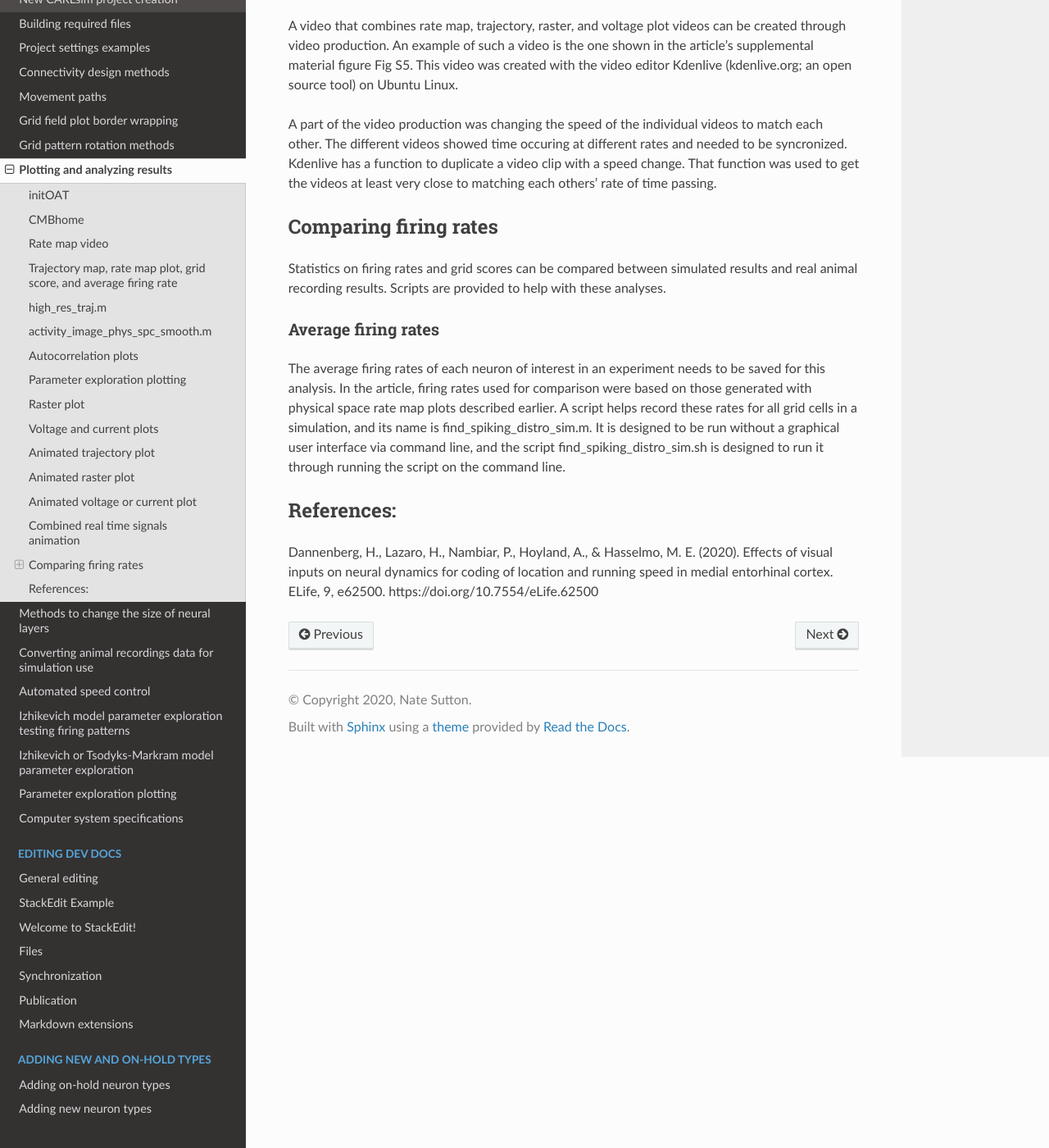
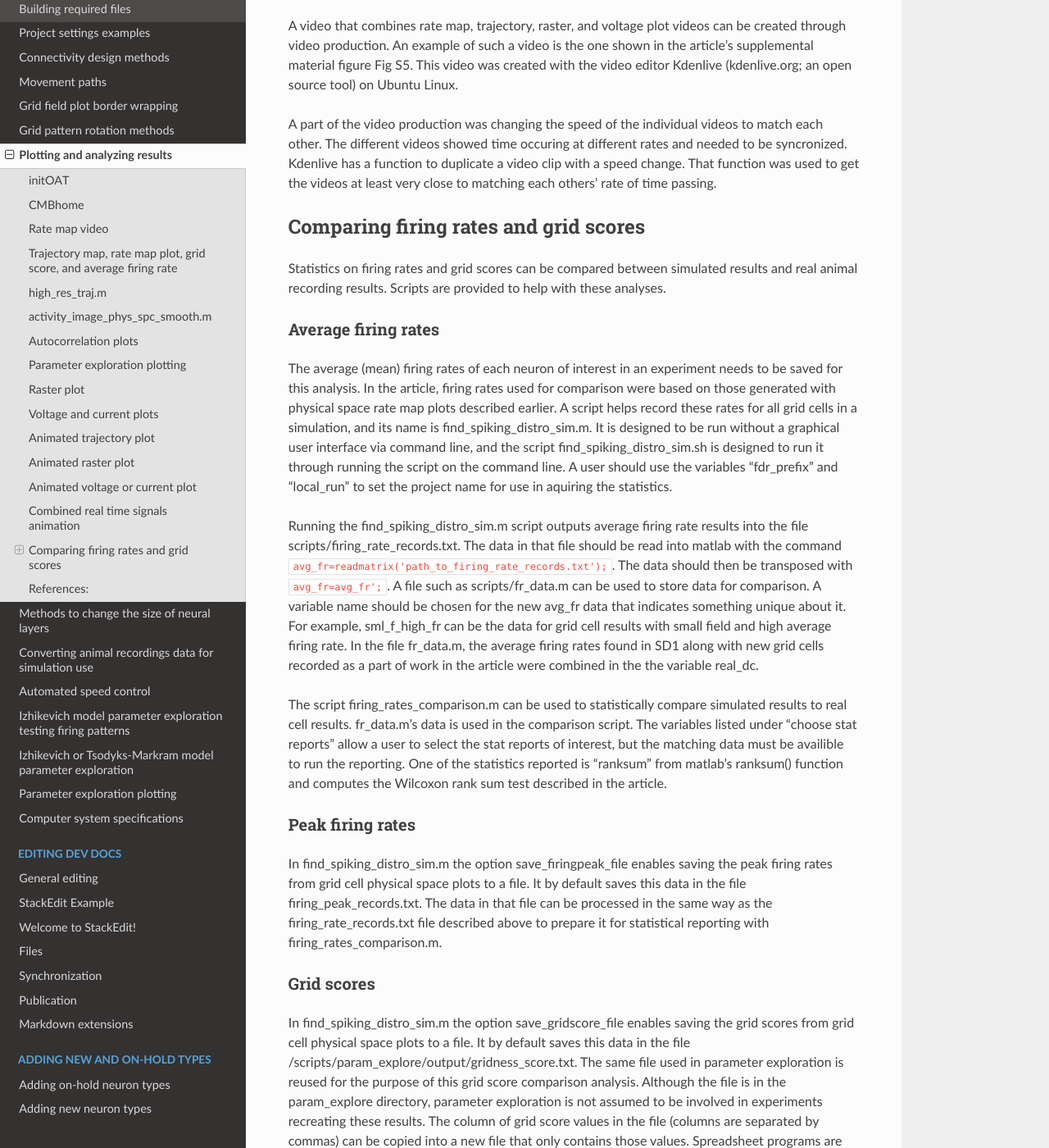
Before and after one commit to Hippocampome-Org/hco_dev_docs, a Sphinx documentation site: the page built from docs/spatial_nav/plotting_results.md, in a window 1280 px wide and 1400 px high, scrolled down 5612 px. Shown: the whole window at 82% size. Built offline with Sphinx 7.4.7 and the Read the Docs theme 2.0.0, drawn with Linux system fonts in a browser that asks for light colours; some of the changed text lies outside the part shown.

Commit message:
updated spatial nav sim docs

```diff
--- a/docs/spatial_nav/plotting_results.md
+++ b/docs/spatial_nav/plotting_results.md
@@ -135,13 +135,25 @@ A video that combines rate map, trajectory, raster, and voltage plot videos can
 
 A part of the video production was changing the speed of the individual videos to match each other. The different videos showed time occuring at different rates and needed to be syncronized. Kdenlive has a function to duplicate a video clip with a speed change. That function was used to get the videos at least very close to matching each others' rate of time passing.
 
-## Comparing firing rates
+## Comparing firing rates and grid scores
 
 Statistics on firing rates and grid scores can be compared between simulated results and real animal recording results. Scripts are provided to help with these analyses.
 
 ### Average firing rates
 
-The average firing rates of each neuron of interest in an experiment needs to be saved for this analysis. In the article, firing rates used for comparison were based on those generated with physical space rate map plots described earlier. A script helps record these rates for all grid cells in a simulation, and its name is find_spiking_distro_sim.m. It is designed to be run without a graphical user interface via command line, and the script find_spiking_distro_sim.sh is designed to run it through running the script on the command line.
+The average (mean) firing rates of each neuron of interest in an experiment needs to be saved for this analysis. In the article, firing rates used for comparison were based on those generated with physical space rate map plots described earlier. A script helps record these rates for all grid cells in a simulation, and its name is find_spiking_distro_sim.m. It is designed to be run without a graphical user interface via command line, and the script find_spiking_distro_sim.sh is designed to run it through running the script on the command line. A user should use the variables "fdr_prefix" and "local_run" to set the project name for use in aquiring the statistics.
+
+Running the find_spiking_distro_sim.m script outputs average firing rate results into the file scripts/firing_rate_records.txt. The data in that file should be read into matlab with the command `avg_fr=readmatrix('path_to_firing_rate_records.txt');`. The data should then be transposed with `avg_fr=avg_fr';`. A file such as scripts/fr_data.m can be used to store data for comparison. A variable name should be chosen for the new avg_fr data that indicates something unique about it. For example, sml_f_high_fr can be the data for grid cell results with small field and high average firing rate. In the file fr_data.m, the average firing rates found in SD1 along with new grid cells recorded as a part of work in the article were combined in the the variable real_dc.
+
+The script firing_rates_comparison.m can be used to statistically compare simulated results to real cell results. fr_data.m's data is used in the comparison script. The variables listed under "choose stat reports" allow a user to select the stat reports of interest, but the matching data must be availible to run the reporting. One of the statistics reported is "ranksum" from matlab's ranksum() function and computes the Wilcoxon rank sum test described in the article.
+
+### Peak firing rates
+
+In find_spiking_distro_sim.m the option save_firingpeak_file enables saving the peak firing rates from grid cell physical space plots to a file. It by default saves this data in the file firing_peak_records.txt. The data in that file can be processed in the same way as the firing_rate_records.txt file described above to prepare it for statistical reporting with firing_rates_comparison.m.
+
+### Grid scores
+
+In find_spiking_distro_sim.m the option save_gridscore_file enables saving the grid scores from grid cell physical space plots to a file. It by default saves this data in the file /scripts/param_explore/output/gridness_score.txt. The same file used in parameter exploration is reused for the purpose of this grid score comparison analysis. Although the file is in the param_explore directory, parameter exploration is not assumed to be involved in experiments recreating these results. The column of grid score values in the file (columns are separated by commas) can be copied into a new file that only contains those values. Spreadsheet programs are useful for copying such a column and that copied data can be placed into a new text document. The file containing only the grid scores can than be processed in the same way as the firing_rate_records.txt file described above to prepare it for statistical reporting with firing_rates_comparison.m.
 
 ## References:
 
```
